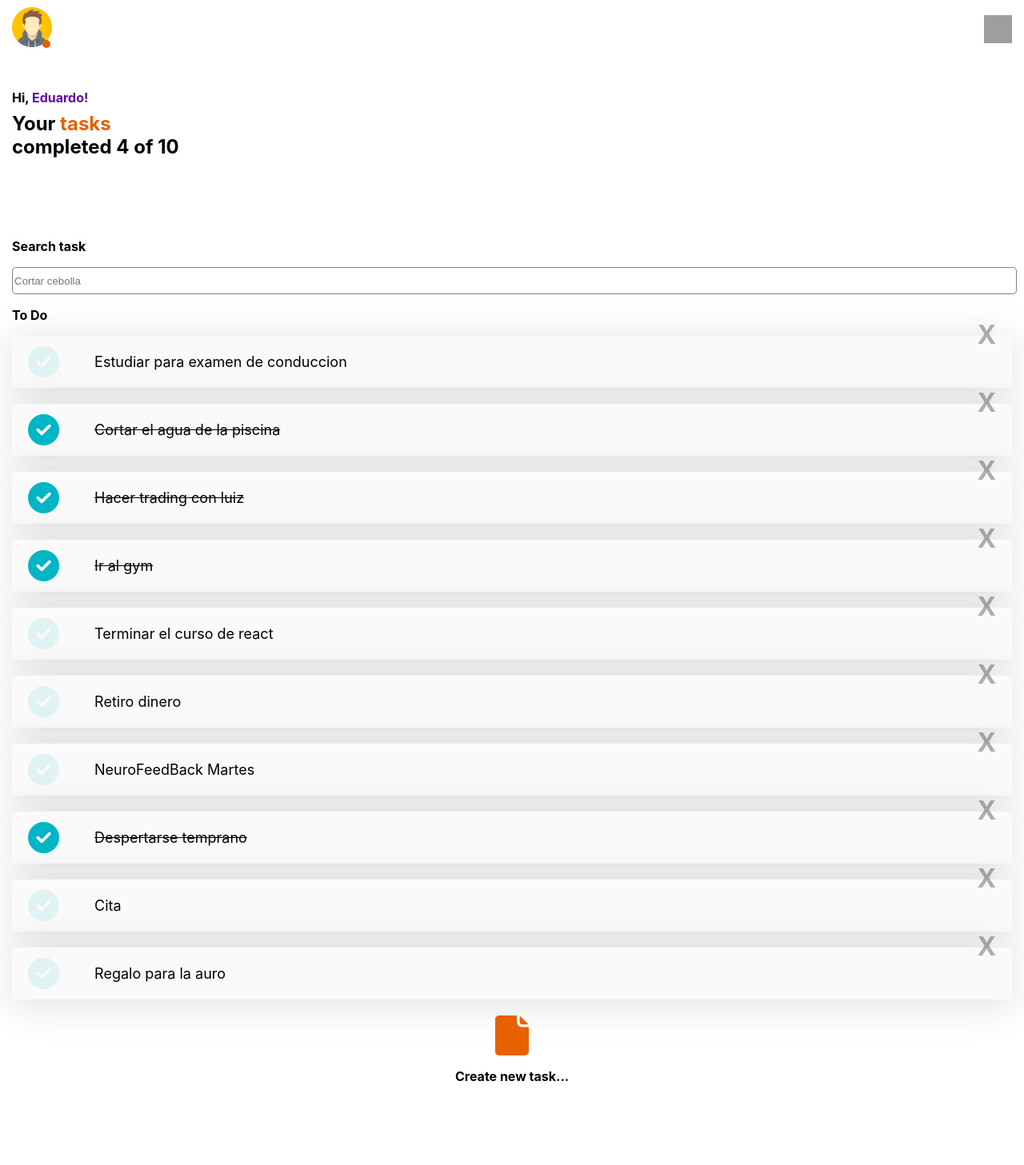
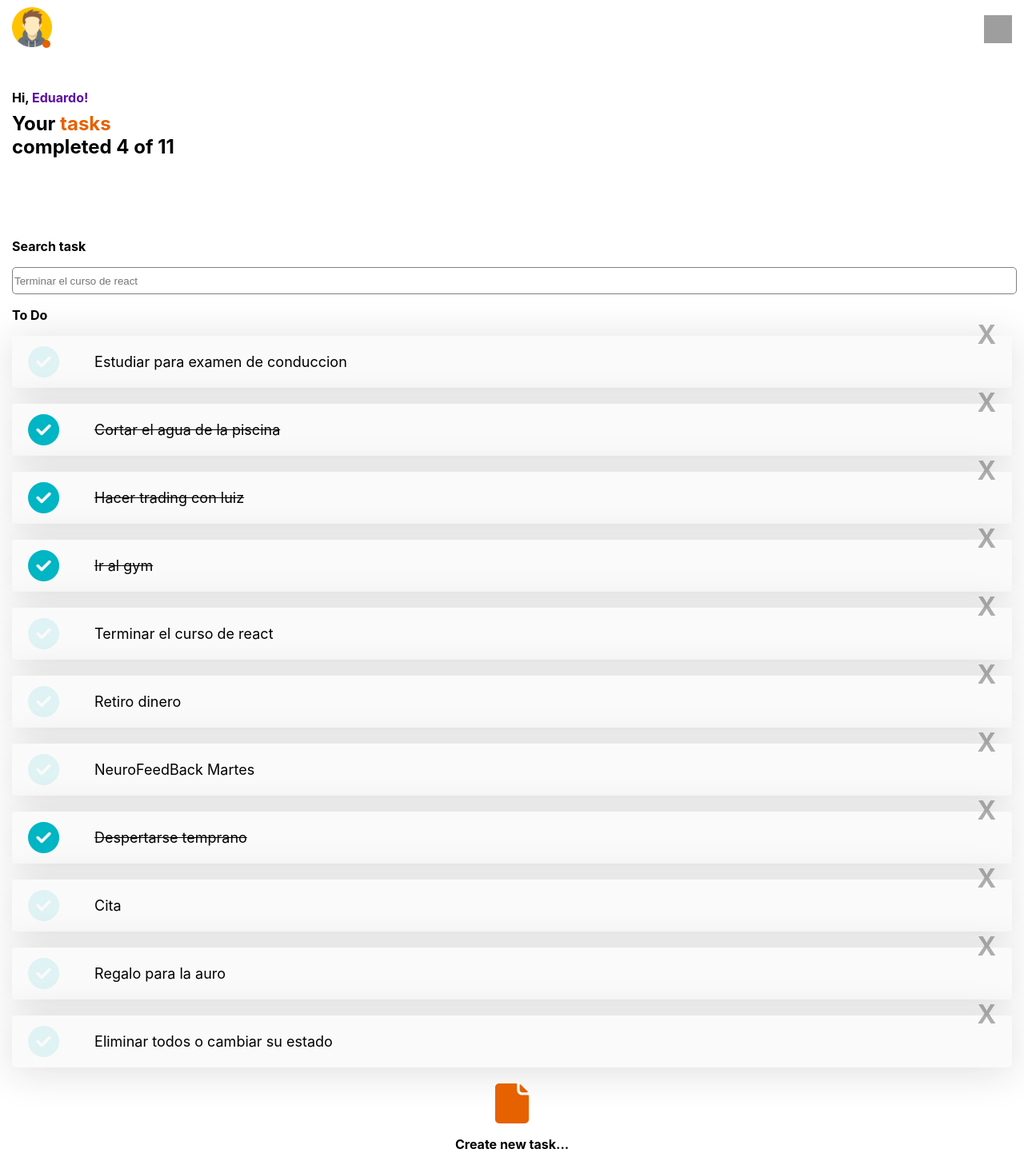
Before and after one commit to eduzgs/TodoList, a React (Create React App) app: page / in a window 1280 px wide. Shown: the whole page at 80% size. Before the commit the page ends 1372 px from the top, so only its background shows below. Built offline with nearby package versions, Linux system fonts and the light colour scheme; grey boxes are pictures that could not be loaded.

Commit message:
Nuevas tareas de la vida real

```diff
--- a/src/components/TodoSearcher.js
+++ b/src/components/TodoSearcher.js
@@ -4,7 +4,7 @@ export function TodoSearcher ({searchValue, setSearchValue}){
     return (
         <div className="TodoSearch">
             <p>Search task</p>
-            <input placeholder="Cortar cebolla"
+            <input placeholder="Terminar el curso de react"
             value={searchValue}
             onChange={(event)=> {
                 setSearchValue(event.target.value);
--- a/src/components/arr.js
+++ b/src/components/arr.js
@@ -8,6 +8,7 @@ const list = [{text: 'Estudiar para examen de conduccion', completed: false},
 {text: 'Despertarse temprano', completed: true},
 {text: 'Cita', completed: false},
 {text: 'Regalo para la auro', completed: false},
+{text: 'Eliminar todos o cambiar su estado', completed: false}
 ]
 
 export {list}
```
